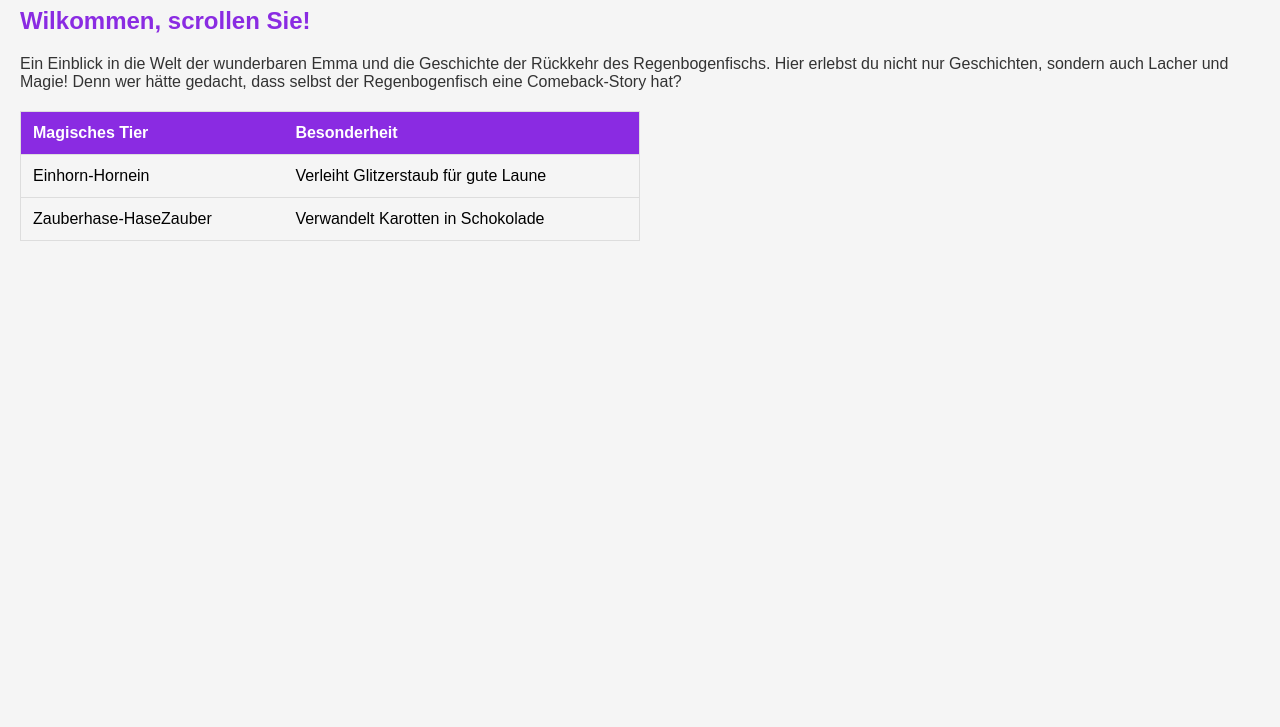
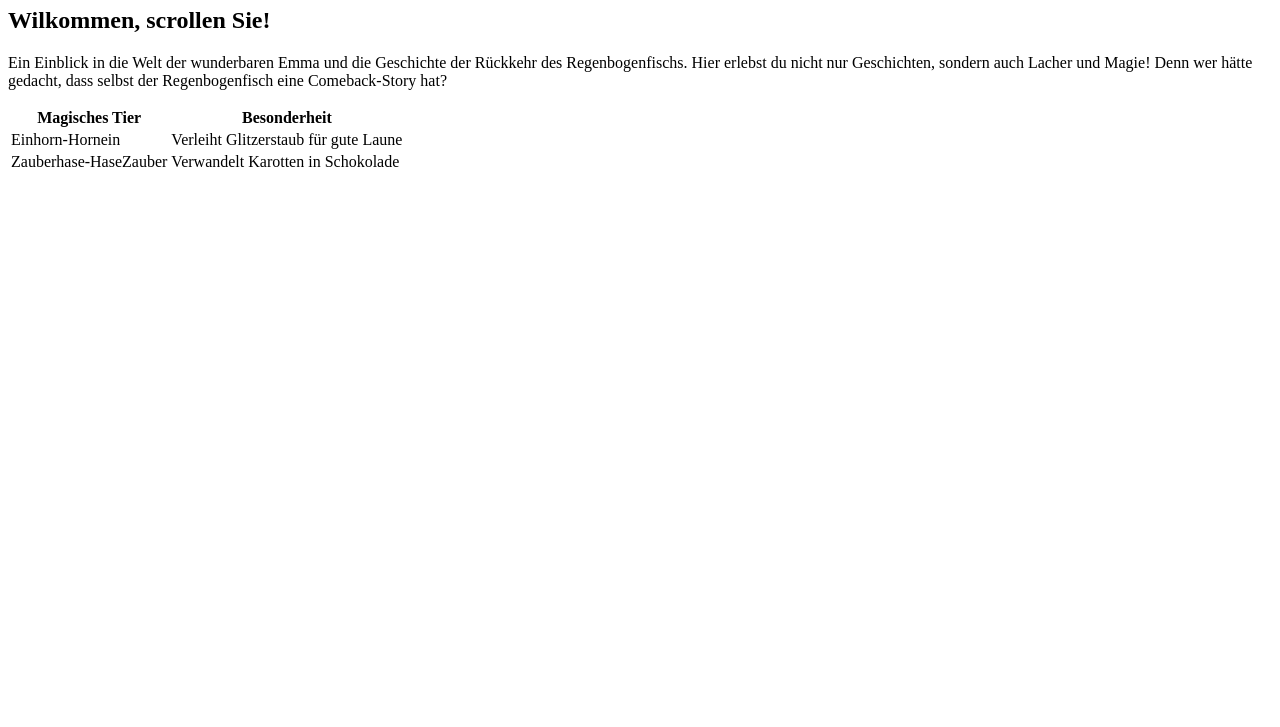
Before and after one commit to RyanGosling-EFIsk/EMMA-FLOERL, a plain HTML site: page index.html in a window 1280 px wide. Shown: the part 73-800 px from the top of the page. Drawn offline with Linux system fonts and the light colour scheme.

Commit message:
Update index.html

```diff
--- a/index.html
+++ b/index.html
@@ -1,53 +1,8 @@
 <!DOCTYPE html>
-<html lang="de">
 <head>
-  <meta charset="UTF-8">
-  <meta name="viewport" content="width=device-width, initial-scale=1.0">
   <title>Emma's Wunderland</title>
-  <style>
-    body {
-      font-family: 'Arial', sans-serif;
-      margin: 20px;
-      background-color: #f5f5f5;
-    }
-
-    h1 {
-      color: #663399;
-    }
-
-    h2 {
-      color: #8a2be2;
-    }
-
-    p {
-      color: #333;
-    }
-
-    table {
-      width: 50%;
-      margin-top: 20px;
-      border-collapse: collapse;
-      border: 1px solid #ddd;
-    }
-
-    th, td {
-      padding: 12px;
-      text-align: left;
-      border-bottom: 1px solid #ddd;
-    }
-
-    th {
-      background-color: #8a2be2;
-      color: white;
-    }
-
-    tr:hover {
-      background-color: #f5f5f5;
-    }
-  </style>
 </head>
 <body>
-
   <h1>Emma's Wunderland</h1>
   <h2>Wilkommen, scrollen Sie!</h2>
 
```
